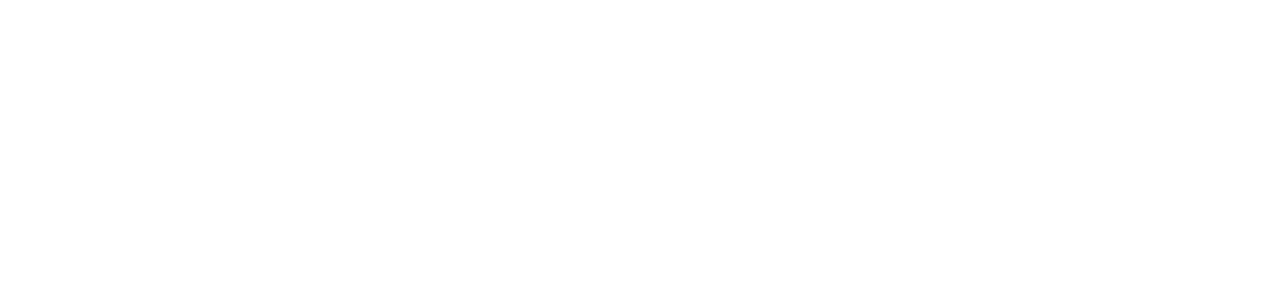
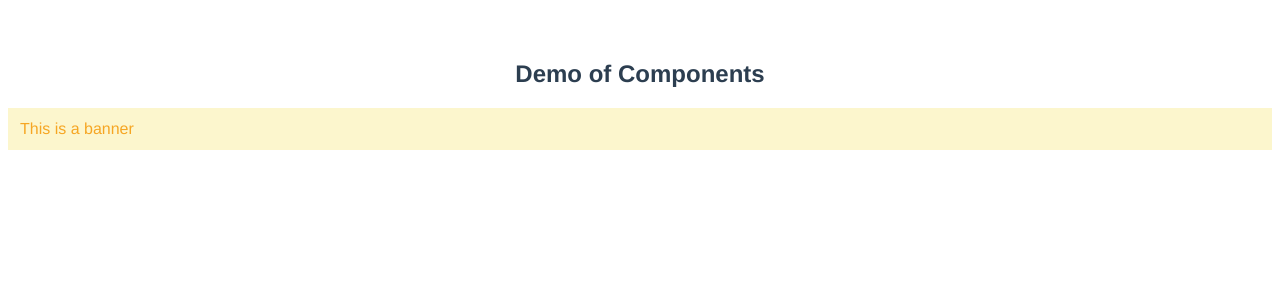
Before and after one commit to Content-Thread/thread-vue-base, a Vue app: page / in a window 1280 px wide. Shown: the top 300 px of the page. Built offline with nearby package versions, Linux system fonts and the light colour scheme.

Commit message:
reconfig for library style reuse

```diff
--- /dev/null
+++ b/src/App.vue
@@ -0,0 +1,27 @@
+<template>
+  <div id="app">
+    <Demo/>
+  </div>
+</template>
+
+<script>
+import Demo from "./components/Demo.vue";
+
+export default {
+  name: "App",
+  components: {
+    Demo
+  }
+};
+</script>
+
+<style>
+#app {
+  font-family: "Avenir", Helvetica, Arial, sans-serif;
+  -webkit-font-smoothing: antialiased;
+  -moz-osx-font-smoothing: grayscale;
+  text-align: center;
+  color: #2c3e50;
+  margin-top: 60px;
+}
+</style>
--- /dev/null
+++ b/src/components/Banner.vue
@@ -0,0 +1,42 @@
+<template>
+  <div class="banner" :style="bannerStyles" :class="`banner__${position}`">
+    <slot></slot>
+  </div>
+</template>
+<script>
+const defaultStyles = {
+  left: 0,
+  right: 0
+};
+export default {
+  props: {
+    position: {
+      type: String,
+      default: "top",
+      validator(position) {
+        return ["top", "bottom"].indexOf(position) > -1;
+      }
+    },
+    styles: {
+      type: Object,
+      default: () => ({})
+    }
+  },
+  data() {
+    return {
+      bannerStyles: {
+        ...defaultStyles,
+        ...this.styles
+      }
+    };
+  }
+};
+</script>
+<style lang="scss" scoped>
+.banner {
+  padding: 12px;
+  background-color: #fcf6cd;
+  color: #f6a623;
+  text-align: left;
+}
+</style>
--- /dev/null
+++ b/src/components/Demo.vue
@@ -0,0 +1,17 @@
+<template>
+  <div>
+    <h2>Demo of Components</h2>
+    <Banner>This is a banner</Banner>
+  </div>
+</template>
+
+<script>
+export default {
+  name: "Demo",
+  data: () => ({}),
+  methods: {}
+};
+</script>
+
+<style scoped lang="scss">
+</style>
--- /dev/null
+++ b/src/components/index.js
@@ -0,0 +1,12 @@
+import Vue from "vue";
+import Banner from "./Banner.vue";
+
+const Components = {
+  Banner
+};
+
+Object.keys(Components).forEach(name => {
+  Vue.component(name, Components[name]);
+});
+
+export default Components;
--- a/src/main.js
+++ b/src/main.js
@@ -1,3 +1,12 @@
-import HelloWorld from './components/HelloWorld.vue'
+// The Vue build version to load with the `import` command
+// (runtime-only or standalone) has been set in webpack.base.conf with an alias.
+import Vue from "vue";
+import App from "./App";
+import "./components";
 
-export default HelloWorld
+Vue.config.productionTip = false;
+
+/* eslint-disable no-new */
+new Vue({
+  render: h => h(App)
+}).$mount("#app");
```
Also changed, not shown: index.html (added, +12 -0 lines), package.json (+10 -2 lines), 15 other files (tests, documents, lock files or other folders).
